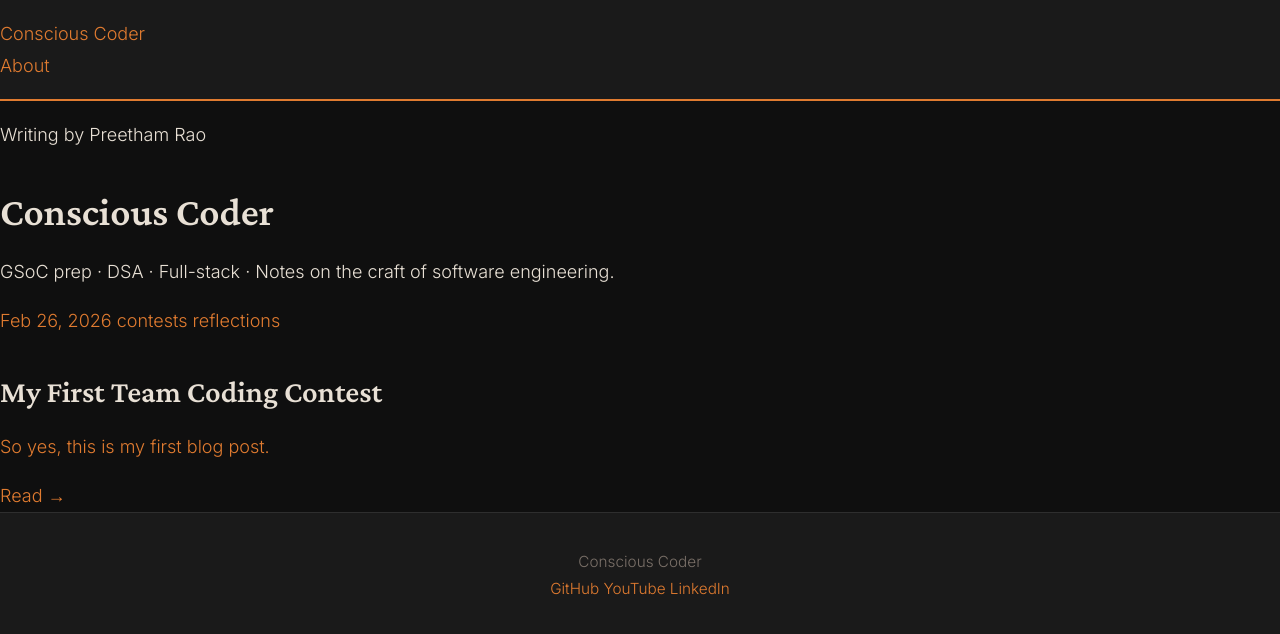
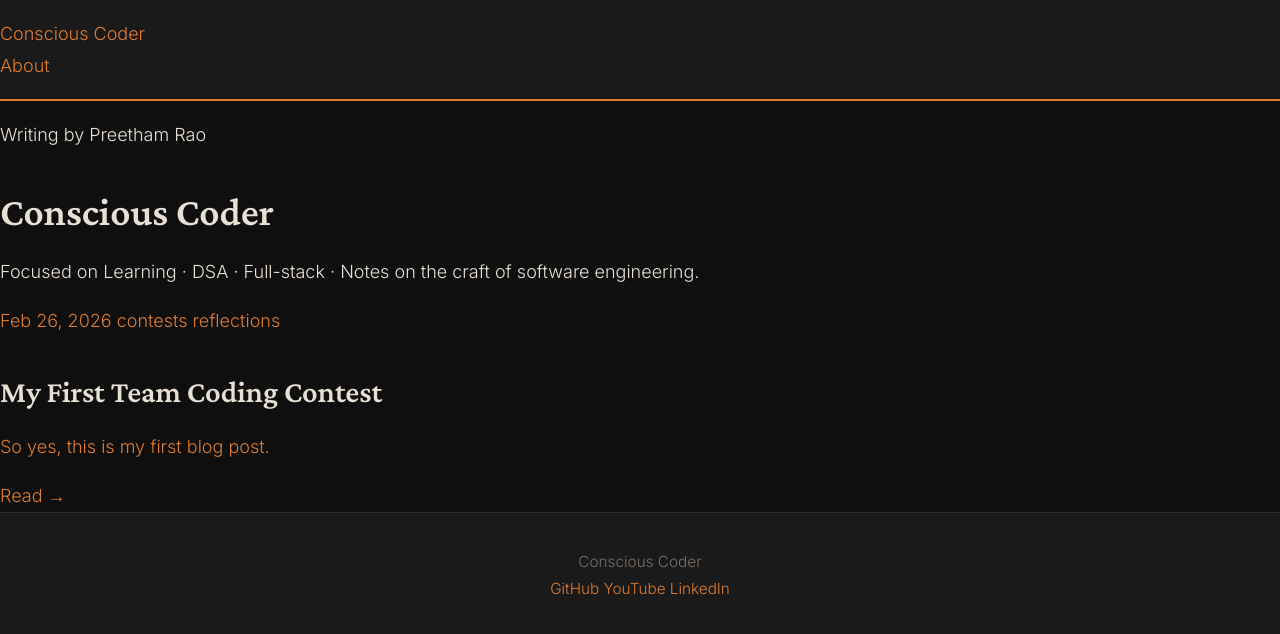
Before and after one commit to PreethamYT/preethamyt.github.io, a Jekyll site: the page built from index.md, in a window 1280 px wide. Shown: the top 634 px of the page. Built offline with Jekyll 4.4.1, drawn with Linux system fonts in a browser that asks for light colours.

Commit message:
content: update homepage subtitle to match about page

```diff
--- a/_layouts/home.html
+++ b/_layouts/home.html
@@ -5,7 +5,7 @@ layout: default
 <section class="hero">
   <p class="hero-label">Writing by Preetham Rao</p>
   <h1 class="hero-title">Conscious Coder</h1>
-  <p class="hero-sub">GSoC prep · DSA · Full-stack · Notes on the craft of software engineering.</p>
+  <p class="hero-sub">Focused on Learning · DSA · Full-stack · Notes on the craft of software engineering.</p>
 </section>
 
 <section class="post-list-section">
```
